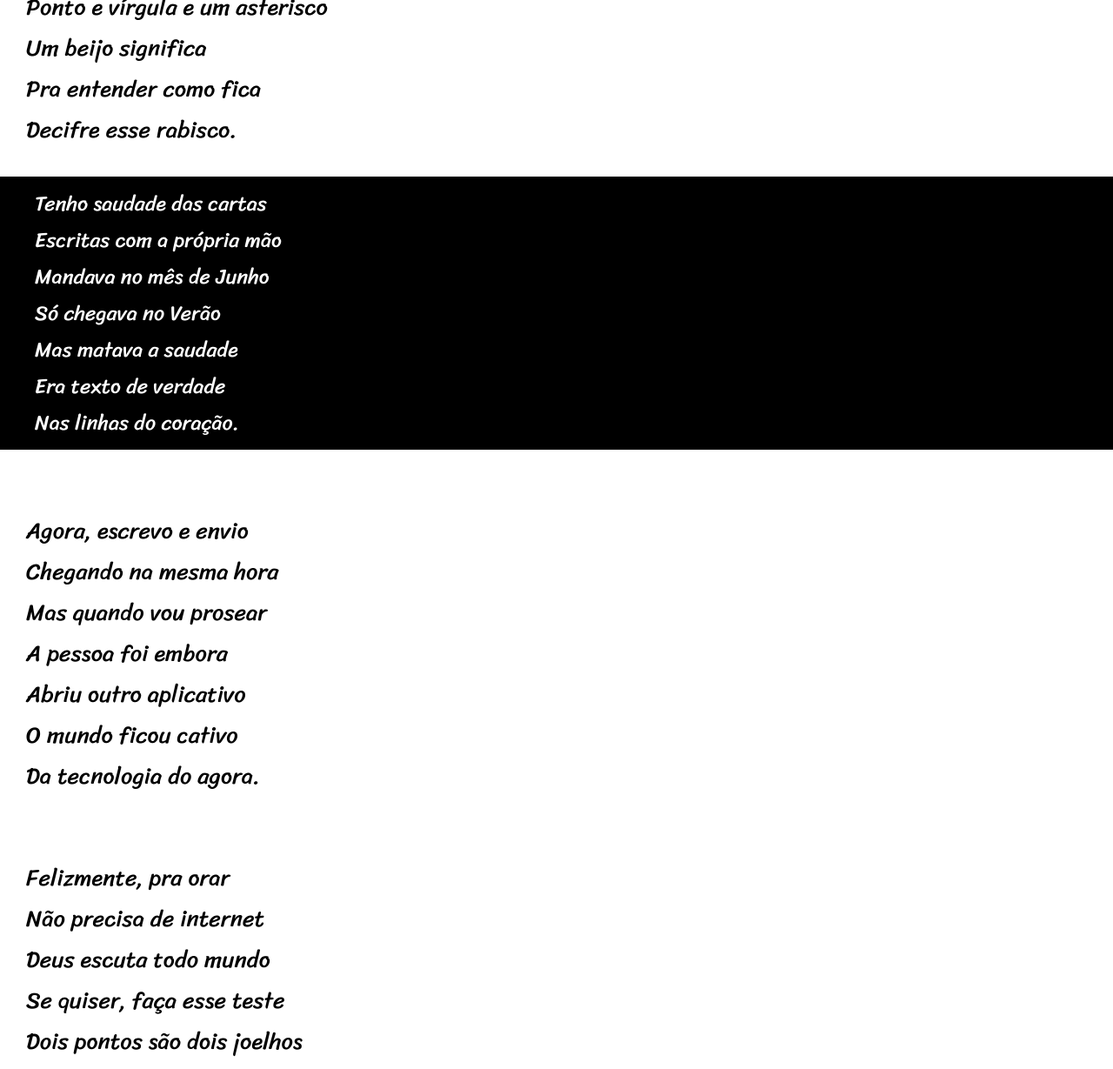
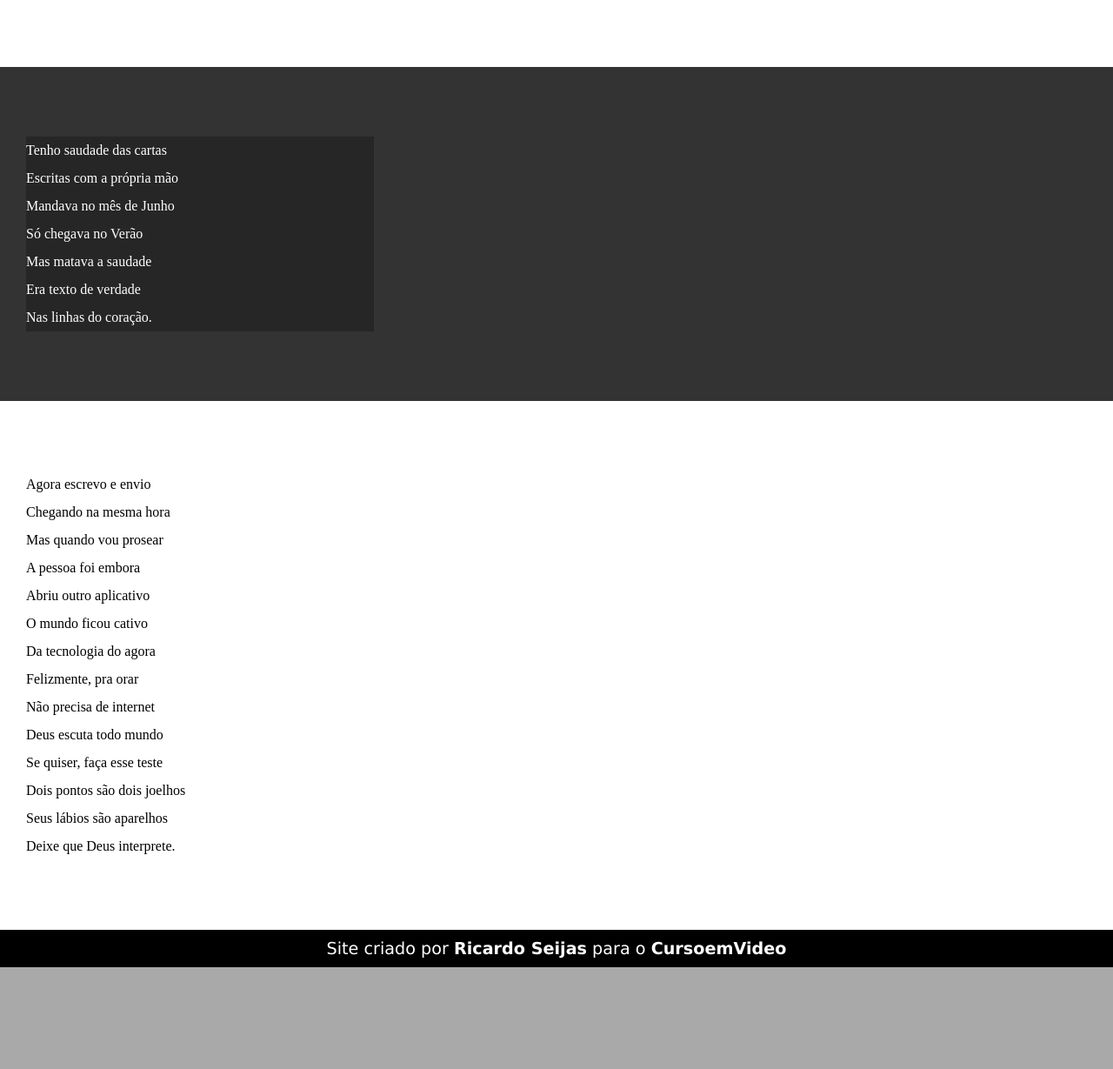
Before and after one commit to ricardoseijas/html-css, a plain HTML site: page desafios/desafio012/index.html in a window 1280 px wide. Shown: the part 1571-2800 px from the top of the page at 87% size. After the commit the page ends 2683 px from the top, so only its background shows below. Drawn offline with Linux system fonts and the light colour scheme.

Commit message:
atualizei estilo dos textos e blocos

```diff
--- a/desafios/desafio012/estilo/style.css
+++ b/desafios/desafio012/estilo/style.css
@@ -8,7 +8,10 @@
     margin: 0px;
     padding: 0px;
 }
-
+html, body {
+    min-height: 100vh;
+    background-color: darkgray;
+}
 :root {
     --fonte_titulo: 'Passion One', cursive;
     --fonte_padrão: 'Sriracha', cursive;
@@ -25,61 +28,59 @@ header {
 header > h1 {
     font-size: 3.4em;
     font-weight: 600;
-    padding: 3px;
+    padding-top: 50px;
+    font-variant: small-caps;
 
 }
-
-h1 > span {font-size: 1.4em}
-
 header > p {
+    padding-bottom: 50px;
     font-family:Verdana, Geneva, Tahoma, sans-serif;
     font-size: 1em
 
 }
 
-header > p > a {
+header a, footer a {
     color: white;
     text-decoration: none;
-    font-weight: bold;
+    font-weight: bolder;
 }
 
-header > p > a:hover {
+header a:hover, footer a:hover {
     text-decoration: underline;
 }
 
-article > p {
-    font-family: var(--fonte_padrão);
-    font-size: 1.65em;
+section {
+    padding-top: 10vh;
+    padding-bottom: 10vh;
+    line-height: 2em;
     padding-left: 30px;
-    padding-top: 70px;}
-
-div {
-    background-color: black;
-    background-position: center center;
-    background-repeat: no-repeat;
-    background-attachment: fixed;
-    background-size: cover;
-    padding: 10px;
-margin-top: 30px;
 }
 
-#fundo01 {background-image: url('imagens/background001.jpg');}
+section.normal {
+    background-color: white;
+    color: black;
+}
 
-#fundo02 {background-image: url('imagens/background002.jpg');}
+section.imagem {
+    background-color: rgb(51, 51, 51);
+    color: white;
+}
 
-div > p {
-    padding-left: 30px;
-    font-family: var(--fonte_padrão);
-    font-size: 1.5em;
-   color: white;
-   width: 300px;
-    background-color: rgba(0, 0, 0, 0.295)}
+section.imagem > p {
+    width: 400px;
+    background-color: rgba(0, 0, 0, 0.253);
+
+}
+
+
+
+
+
 
 footer {
     font-family: Verdana, Geneva, Tahoma, sans-serif;
-    padding: 40px;
+    padding: 10px;
     background-color: black;
     color: white;
     text-align: center;
-    font-size: 1.2em;
-margin-top: 40px;}
+    font-size: 1.2em;}
--- a/desafios/desafio012/index.html
+++ b/desafios/desafio012/index.html
@@ -8,12 +8,11 @@
 </head>
 <body>
     <header>
-        <h1><span>C</span>ORDEL<span> M</span>ODERNO</h1>
+        <h1>Cordel Moderno </h1>
         <p>Por <a href="https://www.recantodasletras.com.br/poesias/3186743" target="_blank">Milton Duarte</a> </p>
     </header>
     <main>
-        <section>
-            <article>
+        <section class="normal">
             <p>
                 Estou ficando cansado <br>
                 Da tal tecnologia <br>
@@ -23,7 +22,8 @@ Twitter e Facebook <br>
                 Antes que eu caduque <br>
                 Vou dizer tudo em poesia.
             </p>
-                <div id="fundo01">
+        </section>
+        <section class="imagem">
             <p>
                 Não é mais como era antes <br>
                 É tudo abreviado <br>
@@ -32,9 +32,9 @@ Vou dizer tudo em poesia.
                 Para declarar o amor <br>
                 Basta botar uma flor <br>
                 E um coração desenhado.
-
             </p>
-                </div>
+        </section>
+        <section class="normal">
             <p>
                 Arroba agora não pesa <br>
                 É parte de um endereço <br>
@@ -44,6 +44,7 @@ Agora é .com <br>
                 Se o saite é muito bom <br>
                 Ele vale um alto preço.
             </p>
+
             <p>
                 Pra piorar a liguagem <br>
                 O emoticom é um risco <br>
@@ -53,10 +54,9 @@ Um beijo significa <br>
                 Pra entender como fica <br>
                 Decifre esse rabisco.
             </p>
-
-                <div id="fundo02">
+        </section>
+        <section class="imagem">
             <p>
-
                 Tenho saudade das cartas <br>
                 Escritas com a própria mão <br>
                 Mandava no mês de Junho <br>
@@ -65,16 +65,16 @@ Decifre esse rabisco.
                 Era texto de verdade <br>
                 Nas linhas do coração.
             </p>
-                </div>
-
+        </section>
+        <section class="normal">
             <p>
-                    Agora, escrevo e envio <br>
+                Agora escrevo e envio <br>
                 Chegando na mesma hora <br>
                 Mas quando vou prosear <br>
                 A pessoa foi embora <br>
                 Abriu outro aplicativo <br>
                 O mundo ficou cativo <br>
-Da tecnologia do agora.
+                Da tecnologia do agora
             </p>
             <p>
                 Felizmente, pra orar <br>
@@ -85,12 +85,10 @@ Dois pontos são dois joelhos <br>
                 Seus lábios são aparelhos <br>
                 Deixe que Deus interprete.
             </p>
-            </article>
         </section>
     </main>
     <footer>
-        <p>Site criado por <strong>Ricardo Seijas</strong> para o <strong>CursoemVideo</strong></p>
+        <p>Site criado por <a href="https://ricardoseijas.github.io/html-css/" target="_blank">Ricardo Seijas</a> para o <a href="https://www.cursoemvideo.com/" target="_blank">CursoemVideo</a></p>
     </footer>
-
 </body>
 </html>
```
Also changed, not shown: desafios/desafio012/cordel-moderno.txt (deleted). Lines whose indentation alone changed are shown as unchanged.
